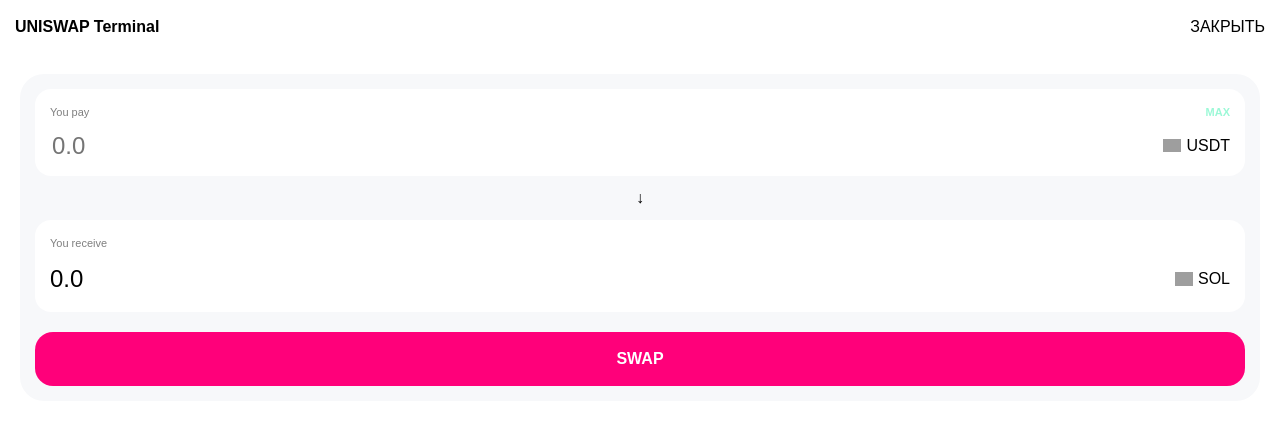
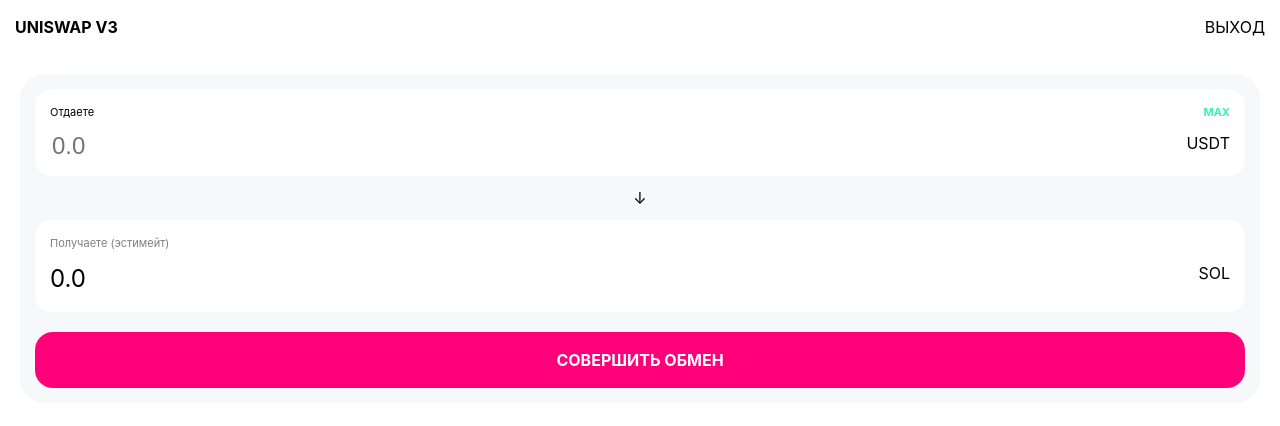
Before and after one commit to katyakuznezc-cmd/treidgame, a React (Vite) app: page / in a window 1280 px wide. Both pictures are taken after a click on the button "UNISWAP". Shown: the top 426 px of the page. Built offline with nearby package versions, Linux system fonts and the light colour scheme; grey boxes are pictures that could not be loaded.

Commit message:
Update App.jsx

```diff
--- a/src/App.jsx
+++ b/src/App.jsx
@@ -7,8 +7,8 @@ const ASSETS = {
   BNB: { symbol: 'BNB', name: 'BNB', price: 605.20, icon: 'https://cryptologos.cc/logos/bnb-bnb-logo.png' }
 };
 
-export default function ArbitrageProApp() {
-  // --- СОХРАНЕНИЕ ДАННЫХ ---
+export default function UltimateArbitrageApp() {
+  // Сохранение данных
   const [balanceUSDT, setBalanceUSDT] = useState(() => {
     const saved = localStorage.getItem('arb_balance');
     return saved ? parseFloat(saved) : 1000.00;
@@ -21,34 +21,27 @@ export default function ArbitrageProApp() {
   const [activeDex, setActiveDex] = useState(null);
   const [signal, setSignal] = useState(null);
   const [isProcessing, setIsProcessing] = useState(false);
-  const [isSettingsOpen, setIsSettingsOpen] = useState(false);
-  const [soundEnabled, setSoundEnabled] = useState(true);
+  const [notification, setNotification] = useState(null); // { type: 'success'|'error', text: '' }
 
-  // Terminal states
   const [payToken, setPayToken] = useState(ASSETS.USDT);
   const [receiveToken, setReceiveToken] = useState(ASSETS.SOL);
   const [amount, setAmount] = useState('');
-  const [showTokens, setShowTokens] = useState(false);
-  const [selectingFor, setSelectingFor] = useState('pay');
 
-  // Сохранение в localStorage при изменении
   useEffect(() => {
     localStorage.setItem('arb_balance', balanceUSDT);
     localStorage.setItem('arb_wallet', JSON.stringify(wallet));
   }, [balanceUSDT, wallet]);
 
-  // Генератор сигналов (Макс +3%, рандомные минусы)
+  // Генератор сигналов (Макс +3%, минусы до -1.5%)
   useEffect(() => {
     if (!signal) {
       const tokens = [ASSETS.SOL, ASSETS.ETH, ASSETS.BNB];
       const coin = tokens[Math.floor(Math.random() * tokens.length)];
-      // Шанс 30% на отрицательный сигнал (от -0.5% до -1.5%)
       const isNegative = Math.random() < 0.3;
       const profit = isNegative
         ? -(Math.random() * 1 + 0.5).toFixed(2)
-        : (Math.random() * 2 + 1).toFixed(2); // Положительный до 3% (1+2)
-
-      setSignal({ coin, buyAt: 'UNISWAP', sellAt: 'RAYDIUM', profit });
+        : (Math.random() * 2 + 1).toFixed(2);
+      setSignal({ coin, buyAt: 'UNISWAP', sellAt: 'RAYDIUM', profit: parseFloat(profit) });
     }
   }, [signal]);
 
@@ -57,122 +50,157 @@ export default function ArbitrageProApp() {
     setAmount(maxVal.toString());
   };
 
+  const showNotify = (type, text) => {
+    setNotification({ type, text });
+    setTimeout(() => setNotification(null), 3000);
+  };
+
   const handleSwap = () => {
     if (!amount || amount <= 0) return;
     setIsProcessing(true);
 
+    // Задержка закрытия сделки — 6 секунд
     setTimeout(() => {
       const numAmount = Number(amount);
+
       if (payToken.symbol === 'USDT') {
+        // ЛОГИКА ПОКУПКИ
         if (balanceUSDT >= numAmount) {
           setBalanceUSDT(b => b - numAmount);
           setWallet(w => ({ ...w, [receiveToken.symbol]: (w[receiveToken.symbol] || 0) + (numAmount / receiveToken.price) }));
+          showNotify('success', `Куплено ${receiveToken.symbol}`);
         }
       } else {
+        // ЛОГИКА ПРОДАЖИ (ЗАКРЫТИЕ СДЕЛКИ)
         const userHas = wallet[payToken.symbol] || 0;
         if (userHas >= numAmount) {
-          const isCorrect = activeDex === signal?.sellAt;
-          // Если биржа верная - профит из сигнала, если нет - минус 20% (ошибка)
-          const profitMult = isCorrect ? (1 + signal.profit/100) : 0.8;
-          setBalanceUSDT(b => b + (numAmount * payToken.price * profitMult));
+          const isCorrectDex = activeDex === signal?.sellAt;
+
+          // Рандомный шанс (20%), что цена изменится в минус за 6 секунд
+          const isSlippage = Math.random() < 0.20;
+          let finalProfit = isCorrectDex ? signal.profit : -20;
+
+          if (isSlippage) {
+            finalProfit = -(Math.random() * 1.5).toFixed(2); // Резкий минус до 1.5%
+          }
+
+          const profitMult = (1 + finalProfit/100);
+          const resultUSDT = numAmount * payToken.price * profitMult;
+          const diff = resultUSDT - (numAmount * payToken.price);
+
+          setBalanceUSDT(b => b + resultUSDT);
           setWallet(w => ({ ...w, [payToken.symbol]: userHas - numAmount }));
+
+          if (diff >= 0) {
+            showNotify('success', `Сделка закрыта! Профит: +$${diff.toFixed(2)}`);
+          } else {
+            showNotify('error', `Проскальзывание! Убыток: $${diff.toFixed(2)}`);
+          }
           setSignal(null);
         }
       }
       setIsProcessing(false);
       setAmount('');
-    }, 1200);
+    }, 6000); // 6 секунд ожидания
   };
 
   return (
-    <div style={{ width: '100vw', height: '100dvh', background: '#000', color: '#fff', fontFamily: 'sans-serif', overflow: 'hidden' }}>
+    <div style={{ width: '100vw', height: '100dvh', background: '#000', color: '#fff', fontFamily: 'Inter, sans-serif', overflow: 'hidden' }}>
 
-      {/* МЕНЮ НАСТРОЕК */}
-      {isSettingsOpen && (
-        <div style={{ position: 'fixed', inset: 0, background: '#111', zCenter: 10000, padding: 25 }}>
-          <div style={{ display: 'flex', justifyContent: 'space-between', marginBottom: 30 }}>
-            <h2>Настройки</h2>
-            <button onClick={() => setIsSettingsOpen(false)} style={{ background: 'none', border: 'none', color: '#fff', fontSize: 24 }}>×</button>
-          </div>
-          <div style={{ background: '#1a1a1a', padding: 20, borderRadius: 15, marginBottom: 15, display: 'flex', justifyContent: 'space-between' }}>
-            <span>Звуки кликов</span>
-            <input type="checkbox" checked={soundEnabled} onChange={() => setSoundEnabled(!soundEnabled)} />
-          </div>
-          <a href="https://t.me/kriptoalians" target="_blank" style={{ display: 'block', background: '#39f2af', color: '#000', padding: 15, borderRadius: 15, textAlign: 'center', fontWeight: 'bold', textDecoration: 'none' }}>
-            Связаться с менеджером
-          </a>
+      {/* УВЕДОМЛЕНИЕ (на 3 секунды) */}
+      {notification && (
+        <div style={{
+          position: 'fixed', top: 20, left: '5%', width: '90%',
+          background: notification.type === 'success' ? '#00ff88' : '#ff4444',
+          color: '#000', padding: '15px', borderRadius: '12px', textAlign: 'center',
+          fontWeight: 'bold', zIndex: 10000, boxShadow: '0 5px 20px rgba(0,0,0,0.5)',
+          animation: 'slideIn 0.3s ease-out'
+        }}>
+          {notification.text}
         </div>
       )}
 
+      {/* ГЛАВНЫЙ ЭКРАН */}
       {!activeDex ? (
         <div style={{ padding: 20 }}>
-          <header style={{ display: 'flex', justifyContent: 'space-between', alignItems: 'center', marginBottom: 30 }}>
-            <div onClick={() => setIsSettingsOpen(true)} style={{ fontSize: 20 }}>⚙️</div>
-            <div style={{ textAlign: 'right' }}>
-              <div style={{ fontSize: 28, fontWeight: 'bold' }}>${balanceUSDT.toLocaleString(undefined, {maximumFractionDigits: 2})}</div>
-              <div style={{ fontSize: 10, color: '#39f2af' }}>ONLINE WALLET</div>
-            </div>
+          <header style={{ textAlign: 'center', margin: '30px 0' }}>
+            <h1 style={{ fontSize: 42, fontWeight: 900 }}>${balanceUSDT.toLocaleString(undefined, {maximumFractionDigits: 2})}</h1>
+            <p style={{ opacity: 0.5, fontSize: 12 }}>ДОСТУПНЫЙ БАЛАНС</p>
           </header>
 
-          <div style={{ background: 'linear-gradient(45deg, #111, #1a1a1a)', padding: 20, borderRadius: 25, border: '1px solid #222', marginBottom: 25 }}>
-            <div style={{ color: signal?.profit > 0 ? '#00ff88' : '#ff4444', fontWeight: 'bold', fontSize: 12 }}>
-              {signal?.profit > 0 ? '🔥 ВЫГОДНАЯ СВЯЗКА' : '⚠️ РИСКОВАННЫЙ СИГНАЛ'}
-            </div>
-            <div style={{ marginTop: 10, fontSize: 18 }}>Купи {signal?.coin.symbol} на <span style={{ color: '#ff007a' }}>{signal?.buyAt}</span></div>
-            <div style={{ fontSize: 18 }}>Продай на {signal?.sellAt} <b style={{ color: signal?.profit > 0 ? '#00ff88' : '#ff4444' }}>{signal?.profit}%</b></div>
+          <div style={{ background: '#111', padding: 20, borderRadius: 24, border: '1px solid #222', marginBottom: 20 }}>
+            <div style={{ color: '#00ff88', fontSize: 10, fontWeight: 'bold' }}>СИГНАЛ ОТ МЕНЕДЖЕРА</div>
+            {signal && (
+              <div style={{ marginTop: 10 }}>
+                <div style={{ fontSize: 18 }}>Купи {signal.coin.symbol} на <span style={{ color: '#ff007a' }}>{signal.buyAt}</span></div>
+                <div style={{ fontSize: 18 }}>Продай на {signal.sellAt} <b style={{ color: signal.profit > 0 ? '#00ff88' : '#ff4444' }}>{signal.profit}%</b></div>
+              </div>
+            )}
           </div>
 
           <div style={{ display: 'grid', gridTemplateColumns: '1fr 1fr', gap: 12 }}>
             {['UNISWAP', 'RAYDIUM', 'PANCAKE', '1INCH'].map(id => (
-              <button key={id} onClick={() => setActiveDex(id)} style={{ background: '#1a1a1a', border: '1px solid #333', padding: 25, borderRadius: 20, color: '#fff', fontWeight: 'bold' }}>{id}</button>
+              <button key={id} onClick={() => setActiveDex(id)} style={{ background: '#1a1a1a', border: '1px solid #333', padding: 20, borderRadius: 15, color: '#fff', fontWeight: 'bold' }}>{id}</button>
             ))}
           </div>
         </div>
       ) : (
+        /* ТЕРМИНАЛ БИРЖИ */
         <div style={{ height: '100%', background: activeDex === 'UNISWAP' ? '#fff' : '#0c0d21', color: activeDex === 'UNISWAP' ? '#000' : '#fff' }}>
           <div style={{ padding: 15, display: 'flex', justifyContent: 'space-between' }}>
-            <b>{activeDex} Terminal</b>
-            <span onClick={() => setActiveDex(null)}>ЗАКРЫТЬ</span>
+            <b>{activeDex} V3</b>
+            <span onClick={() => setActiveDex(null)} style={{ cursor: 'pointer' }}>ВЫХОД</span>
           </div>
 
           <div style={{ padding: 20 }}>
             <div style={{ background: activeDex === 'UNISWAP' ? '#f7f8fa' : '#14162e', padding: 15, borderRadius: 24 }}>
               <div style={{ background: activeDex === 'UNISWAP' ? '#fff' : '#050614', padding: 15, borderRadius: 16 }}>
-                <div style={{ display: 'flex', justifyContent: 'space-between', fontSize: 11, opacity: 0.5 }}>
-                  <span>You pay</span>
-                  <span onClick={handleMax} style={{ color: '#39f2af', fontWeight: 'bold' }}>MAX</span>
+                <div style={{ display: 'flex', justifyContent: 'space-between', fontSize: 11 }}>
+                  <span>Отдаете</span>
+                  <span onClick={handleMax} style={{ color: '#39f2af', fontWeight: 'bold', cursor: 'pointer' }}>MAX</span>
                 </div>
                 <div style={{ display: 'flex', justifyContent: 'space-between', marginTop: 10 }}>
-                  <input type="number" value={amount} onChange={e => setAmount(e.target.value)} placeholder="0.0" style={{ background: 'none', border: 'none', fontSize: 24, color: 'inherit', width: '60%', outline: 'none' }} />
-                  <div style={{ display: 'flex', alignItems: 'center', gap: 5 }}>
-                    <img src={payToken.icon} width="18" /> {payToken.symbol}
-                  </div>
+                  <input type="number" value={amount} onChange={e => setAmount(e.target.value)} style={{ background: 'none', border: 'none', fontSize: 24, color: 'inherit', width: '60%', outline: 'none' }} placeholder="0.0" />
+                  <div>{payToken.symbol}</div>
                 </div>
               </div>
 
               <div style={{ textAlign: 'center', margin: '10px 0' }}>↓</div>
 
               <div style={{ background: activeDex === 'UNISWAP' ? '#fff' : '#050614', padding: 15, borderRadius: 16, marginBottom: 20 }}>
-                <div style={{ fontSize: 11, opacity: 0.5 }}>You receive</div>
+                <div style={{ fontSize: 11, opacity: 0.5 }}>Получаете (эстимейт)</div>
                 <div style={{ display: 'flex', justifyContent: 'space-between', marginTop: 10 }}>
                   <div style={{ fontSize: 24 }}>{amount ? (payToken.symbol === 'USDT' ? (amount / receiveToken.price).toFixed(4) : (amount * payToken.price).toFixed(2)) : '0.0'}</div>
-                  <div style={{ display: 'flex', alignItems: 'center', gap: 5 }}>
-                    <img src={receiveToken.icon} width="18" /> {receiveToken.symbol}
-                  </div>
+                  <div>{receiveToken.symbol}</div>
                 </div>
               </div>
 
-              <button onClick={handleSwap} style={{
+              <button onClick={handleSwap} disabled={isProcessing} style={{
                 width: '100%', padding: 18, borderRadius: 18, border: 'none', fontWeight: 'bold',
-                background: activeDex === 'UNISWAP' ? '#ff007a' : '#39f2af',
-                color: activeDex === 'UNISWAP' ? '#fff' : '#000'
+                background: isProcessing ? '#333' : (activeDex === 'UNISWAP' ? '#ff007a' : '#39f2af'),
+                color: isProcessing ? '#888' : (activeDex === 'UNISWAP' ? '#fff' : '#000')
               }}>
-                {isProcessing ? 'CONFIRMING...' : (payToken.symbol === 'USDT' ? 'SWAP' : 'CLOSE POSITION')}
+                {isProcessing ? 'ОЖИДАНИЕ ПОДТВЕРЖДЕНИЯ (6s)...' : 'СОВЕРШИТЬ ОБМЕН'}
               </button>
             </div>
           </div>
         </div>
       )}
+
+      {/* ЭКРАН ЗАГРУЗКИ (6 СЕКУНД) */}
+      {isProcessing && (
+        <div style={{ position: 'fixed', inset: 0, background: 'rgba(0,0,0,0.8)', zIndex: 9000, display: 'flex', alignItems: 'center', justifyContent: 'center', flexDirection: 'column' }}>
+          <div className="loader"></div>
+          <h2 style={{ marginTop: 20 }}>Обработка транзакции...</h2>
+          <p style={{ opacity: 0.5 }}>Проверка ликвидности в сети</p>
+        </div>
+      )}
+
+      <style>{`
+        @keyframes slideIn { from { transform: translateY(-100px); } to { transform: translateY(0); } }
+        .loader { width: 50px; height: 50px; border: 5px solid #333; border-top-color: #39f2af; border-radius: 50%; animation: spin 1s linear infinite; }
+        @keyframes spin { to { transform: rotate(360deg); } }
+      `}</style>
     </div>
   );
 }
```
